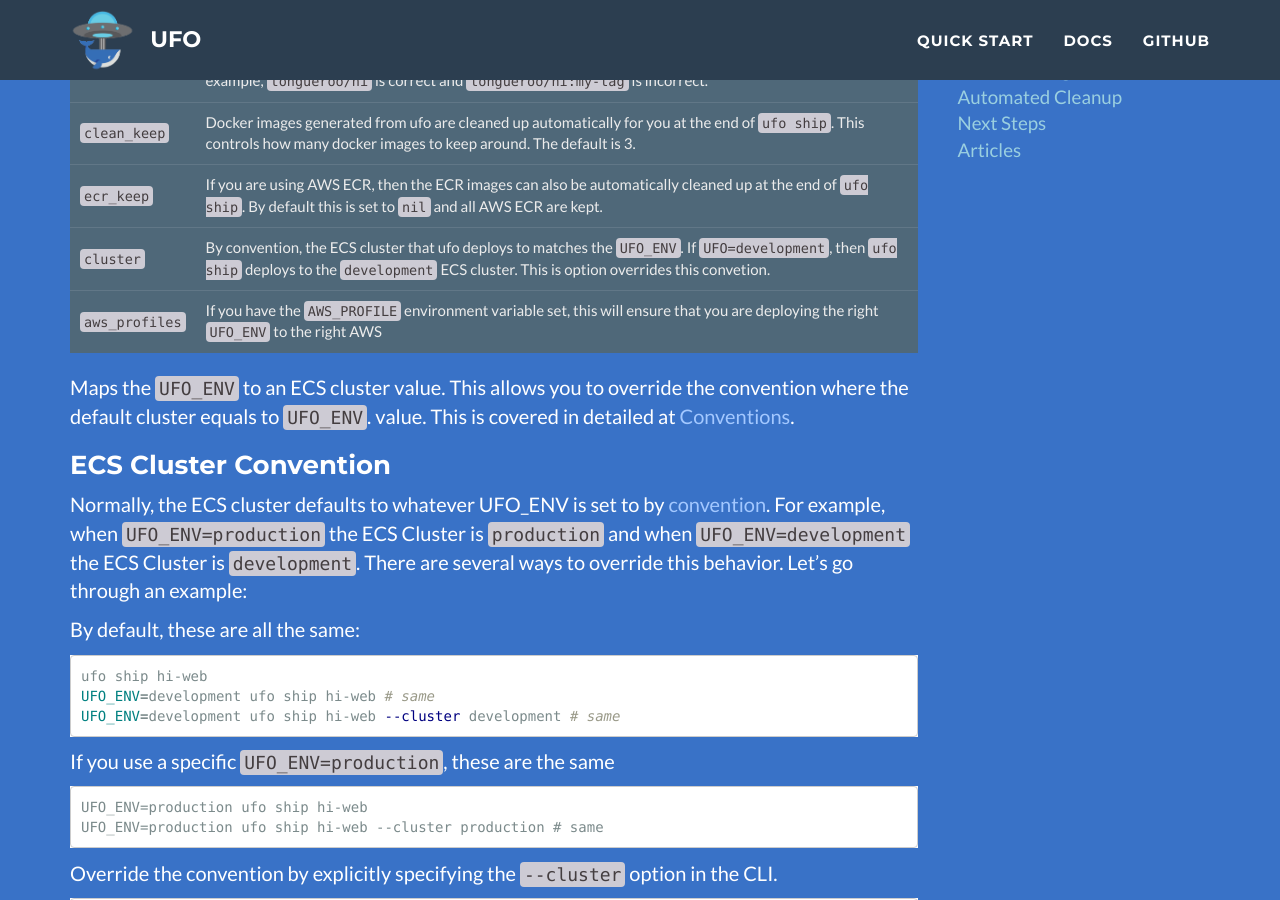
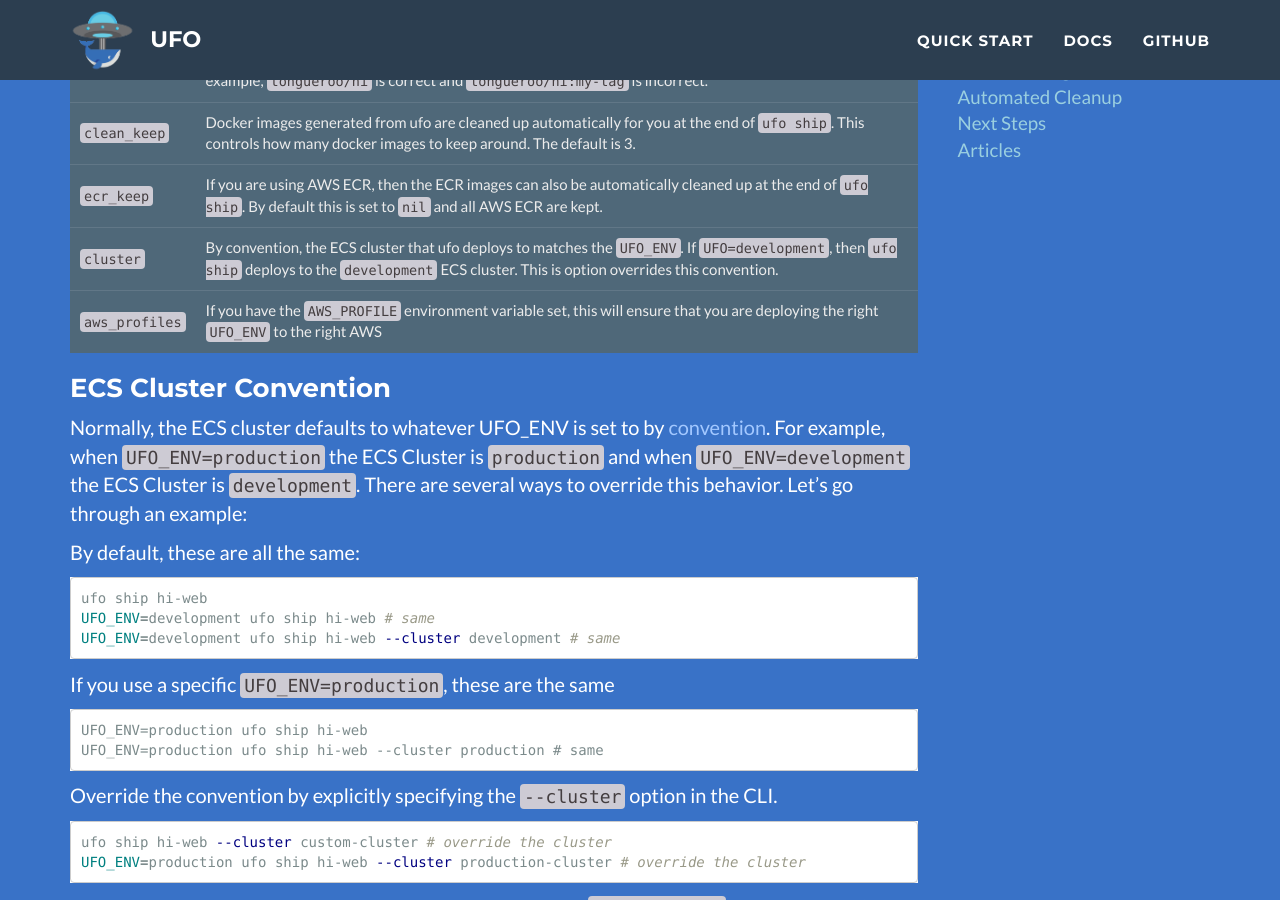
Before and after one commit to boltops-tools/ufo, a Jekyll site: the page built from docs/_docs/settings.md, in a window 1280 px wide and 900 px high, scrolled down 1007 px. Built offline with Jekyll 4.4.1, drawn with Linux system fonts in a browser that asks for light colours.

Commit message:
Update settings.md

```diff
--- a/docs/_docs/settings.md
+++ b/docs/_docs/settings.md
@@ -45,11 +45,8 @@ Setting  | Description
 `image`  | The `image` value is the name that ufo will use for the Docker image name to be built.  Only provide the basename part of the image name without the tag because ufo automatically generates the tag for you. For example, `tongueroo/hi` is correct and `tongueroo/hi:my-tag` is incorrect.
 `clean_keep`  | Docker images generated from ufo are cleaned up automatically for you at the end of `ufo ship`. This controls how many docker images to keep around. The default is 3.
 `ecr_keep`  | If you are using AWS ECR, then the ECR images can also be automatically cleaned up at the end of `ufo ship`. By default this is set to `nil` and all AWS ECR are kept.
-`cluster`  | By convention, the ECS cluster that ufo deploys to matches the `UFO_ENV`. If `UFO=development`, then `ufo ship` deploys to the `development` ECS cluster. This is option overrides this convetion.
+`cluster`  | By convention, the ECS cluster that ufo deploys to matches the `UFO_ENV`. If `UFO=development`, then `ufo ship` deploys to the `development` ECS cluster. This is option overrides this convention.
 `aws_profiles`  | If you have the `AWS_PROFILE` environment variable set, this will ensure that you are deploying the right `UFO_ENV` to the right AWS
-
-Maps the `UFO_ENV` to an ECS cluster value.  This allows you to override the convention where the default cluster equals to `UFO_ENV`. value.  This is covered in detailed at [Conventions]({% link _docs/conventions.md %}).
-
 
 ### ECS Cluster Convention
 
```
